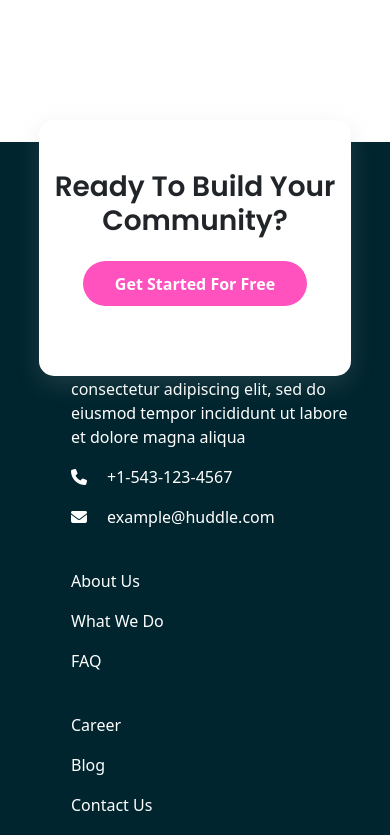
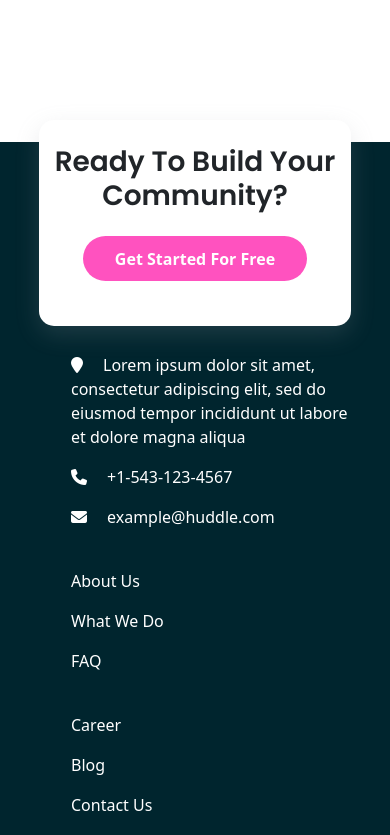
Before and after one commit to mayankdhnkr/huddle_landingpage, a plain HTML site: page index.html in a window 390 px wide. Shown: the part 2840-3675 px from the top of the page. Drawn offline with nearby package versions, Linux system fonts and the light colour scheme.

Commit message:
fix cta section padding

```diff
--- a/CSS/styles.css
+++ b/CSS/styles.css
@@ -164,6 +164,9 @@ li {
         width: 80%;
         margin: 0px auto;
     }
+    #cta-section{
+        padding: 25px 0;
+    }
     .footer-icon-links{
         text-align: center;
     }
```
